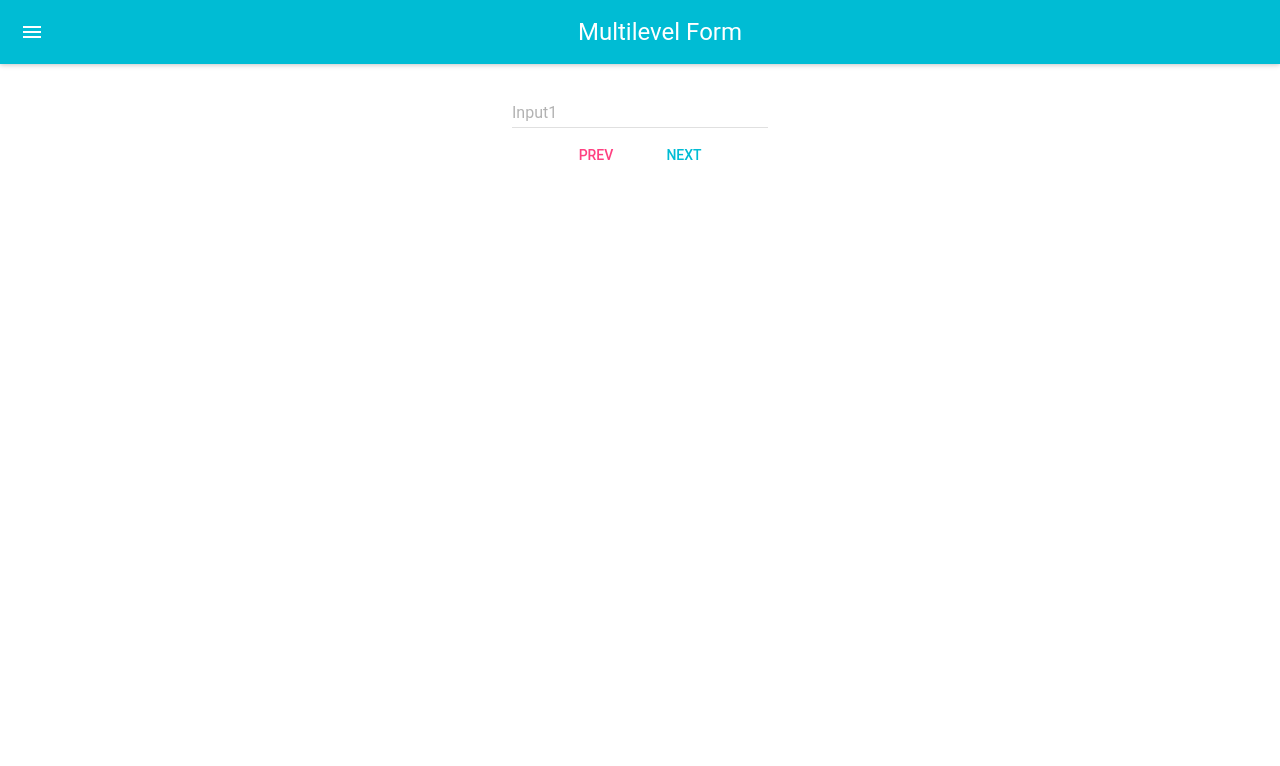
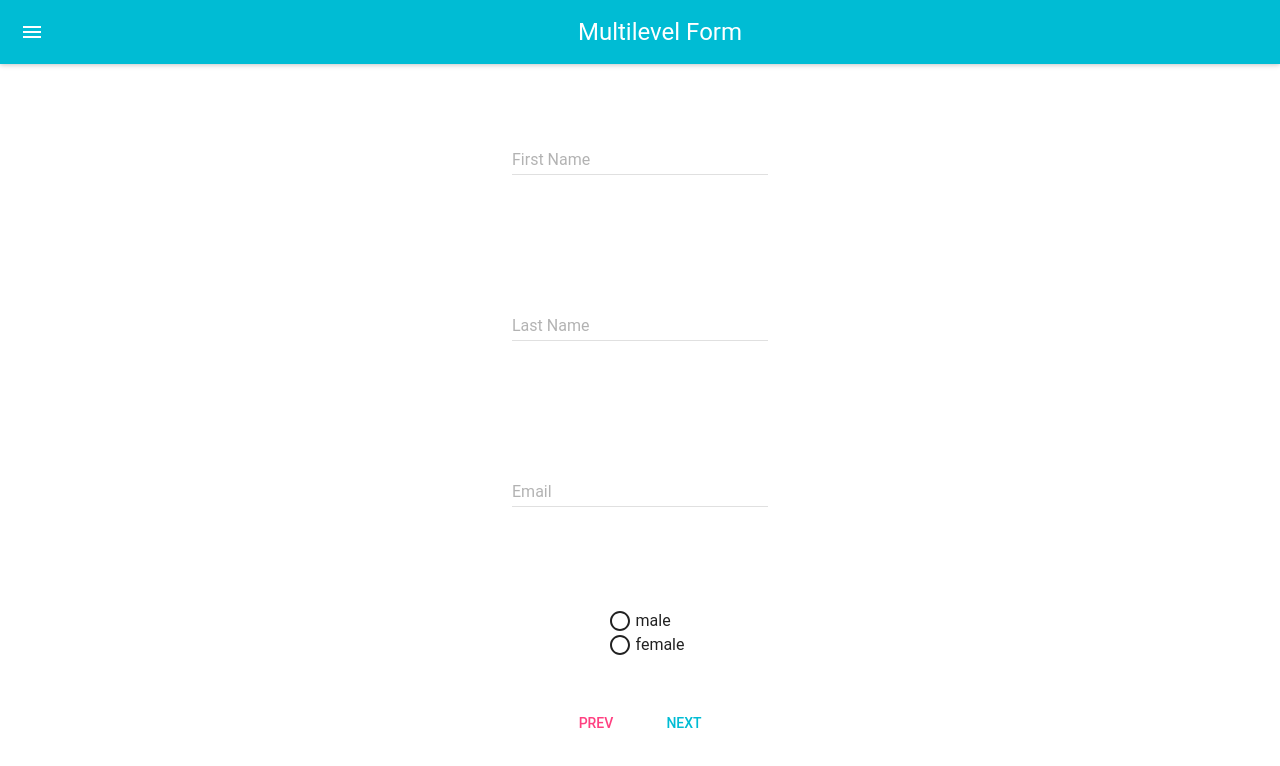
Before and after one commit to shiminshen/multilevel-form, a React (Create React App) app: page /#/form in a window 1280 px wide. Shown: the top 766 px of the page. Built offline with nearby package versions, Linux system fonts and the light colour scheme.

Commit message:
add style

```diff
--- a/public/index.html
+++ b/public/index.html
@@ -19,7 +19,7 @@
       work correctly both with client-side routing and a non-root public URL.
       Learn how to configure a non-root public URL by running `npm run build`.
     -->
-    <title>React App</title>
+    <title>Multilevel Form</title>
   </head>
   <body>
     <noscript>
--- /dev/null
+++ b/src/form/Pages/Page1.css
@@ -0,0 +1,7 @@
+.page1-form {
+  height: inherit;
+  display: flex;
+  flex-direction: column;
+  justify-content: space-around;
+  align-items: center;
+}
--- a/src/form/Pages/Page1.js
+++ b/src/form/Pages/Page1.js
@@ -1,21 +1,43 @@
 import React, { Component } from 'react';
 import { Field, reduxForm } from 'redux-form'
-import { renderTextField} from '../materialFields.js'
+
+import RadioButton from 'material-ui/RadioButton'
+import { renderTextField, renderRadioGroup } from '../materialFields.js'
+import './Page1.css'
 
 class Page1 extends Component {
 
-
   render() {
     return (
-      <form>
+      <form className='page1-form'>
         <Field
-          name='input1'
-          id='input1'
-          label='Input1'
+          name='firstName'
+          id='firstName'
+          label='First Name'
           component={renderTextField}
         />
+        <Field
+          name='lastName'
+          id='lastName'
+          label='Last Name'
+          component={renderTextField}
+        />
+        <Field
+          name='email'
+          id='email'
+          label='Email'
+          component={renderTextField}
+        />
+        <Field
+          name='sex'
+          style={{maxWidth: 250}}
+          component={renderRadioGroup}
+        >
+          <RadioButton value='male' label='male' />
+          <RadioButton value='female' label='female' />
+        </Field>
       </form>
-    );
+      );
   }
 }
 
--- /dev/null
+++ b/src/form/SignUpForm.css
@@ -0,0 +1,3 @@
+.signup-form {
+  height: 80vh;
+}
--- a/src/form/SignUpForm.js
+++ b/src/form/SignUpForm.js
@@ -6,8 +6,9 @@ import Page1 from './Pages/Page1.js'
 import Page2 from './Pages/Page2.js'
 import Page3 from './Pages/Page3.js'
 
+import './SignUpForm.css'
+
 class SignUpForm extends Component {
-
 
   render() {
     let {
@@ -22,10 +23,11 @@ class SignUpForm extends Component {
     let nextHashNumber = hashValue + 1
 
     return (
-      <div>
+      <div className='signup-form'>
         {hashValue === 1 && <Page1/>}
         {hashValue === 2 && <Page2/>}
         {hashValue === 3 && <Page3/>}
+        <div>
           <FlatButton secondary={true}
             label='Prev'
             onClick={() => history.push({
@@ -41,6 +43,7 @@ class SignUpForm extends Component {
             })}
           />
         </div>
+      </div>
       );
   }
 }
```
Also changed, not shown: src/form/materialFields.js (indentation only). Lines whose indentation alone changed are shown as unchanged.
